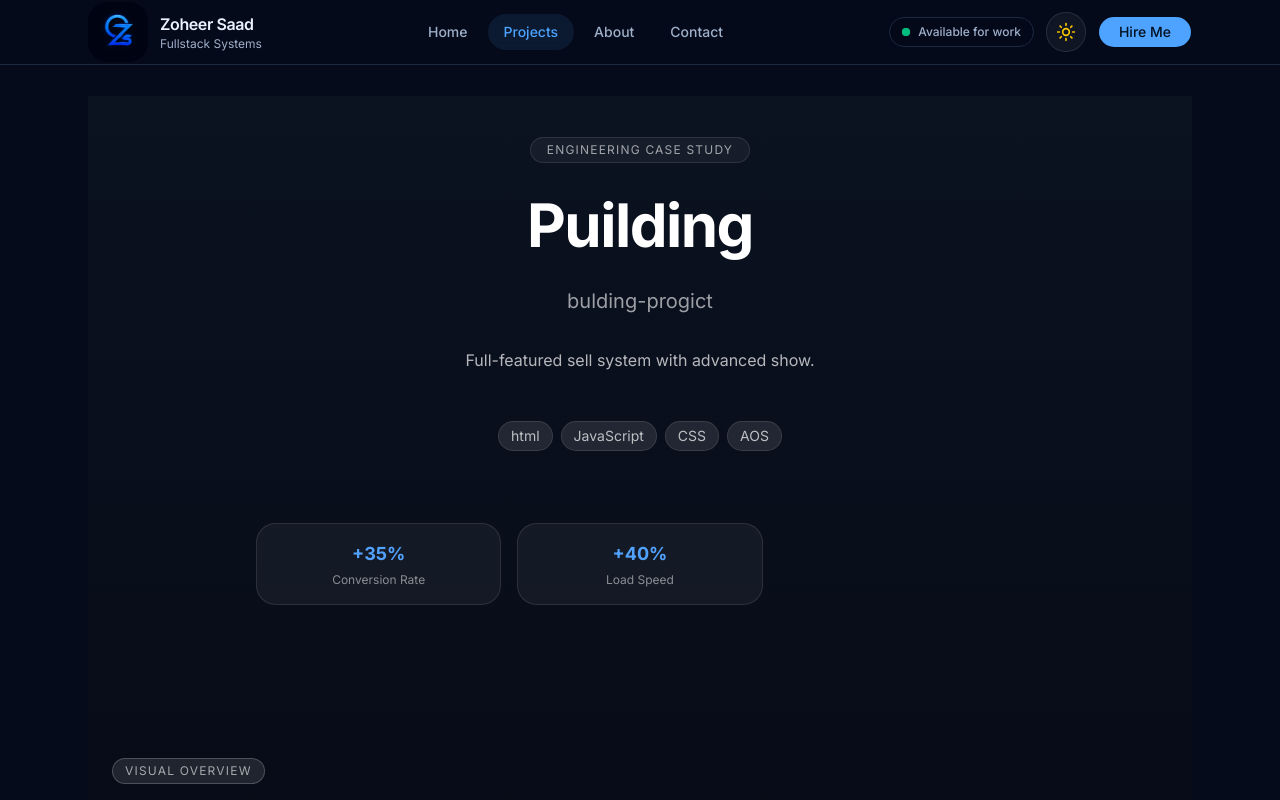
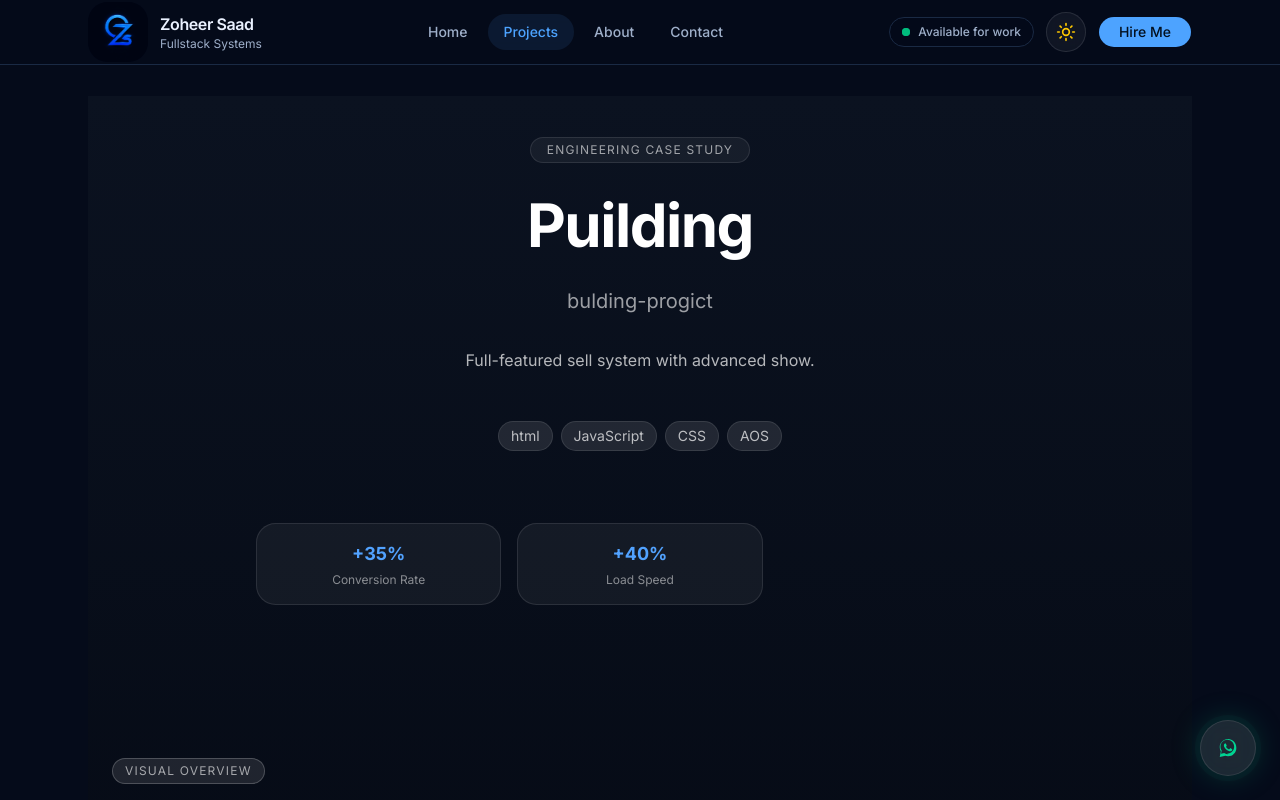
Before and after one commit to odaysaad2003-png/portfolio-SaaS, a Next.js app: page /projects/bulding-progict in a window 1280 px wide. Shown: the top 800 px of the page. Built offline with nearby package versions, Linux system fonts and the light colour scheme.

Commit message:
complet feat logec and component for watsap and scrol to top

```diff
--- a/src/app/(public)/layout.tsx
+++ b/src/app/(public)/layout.tsx
@@ -6,6 +6,11 @@ import "../../style/globals.css";
 import {cn} from "@/lib/utils";
 import {ThemeProvider} from "@/components/theme/theme-provider";
 import {AppShell} from "@/components/layout/app-shell";
+
+
+import {FloatingActions} from "@/features/floating-actions/components/floating-actions";
+import {FloatingActionsProvider} from "@/features/floating-actions/context/floating-actions-provider";
+
 
 const inter = Inter({
     subsets: ["latin"],
@@ -31,7 +36,13 @@ export default function RootLayout({children}: {children: React.ReactNode}) {
         >
             <body className="theme-aware min-h-full flex flex-col font-sans">
                 <ThemeProvider>
-                    <AppShell>{children}</AppShell>
+                    <AppShell>
+                        {" "}
+                        <FloatingActionsProvider>
+                            {children}
+                            <FloatingActions />
+                        </FloatingActionsProvider>
+                    </AppShell>
                 </ThemeProvider>
             </body>
         </html>
--- a/src/features/floating-actions/components/floating-actions.tsx
+++ b/src/features/floating-actions/components/floating-actions.tsx
@@ -0,0 +1,11 @@
+import {ScrollToTopButton} from "./scroll-to-top-button";
+import {WhatsappFloatingButton} from "./whatsapp-floating-button";
+
+export function FloatingActions() {
+    return (
+        <div className="fixed bottom-5 right-5 z-50 flex flex-col items-end gap-3 sm:bottom-6 sm:right-6">
+            <ScrollToTopButton />
+            <WhatsappFloatingButton />
+        </div>
+    );
+}
--- a/src/features/floating-actions/components/scroll-to-top-button.tsx
+++ b/src/features/floating-actions/components/scroll-to-top-button.tsx
@@ -0,0 +1,31 @@
+"use client";
+
+import {AnimatePresence, motion} from "framer-motion";
+import {ArrowUp} from "lucide-react";
+
+import {useFloatingActionsContext} from "../context/floating-actions-provider";
+
+export function ScrollToTopButton() {
+    const {showScrollTop, scrollToTop} = useFloatingActionsContext();
+
+    return (
+        <AnimatePresence>
+            {showScrollTop && (
+                <motion.button
+                    type="button"
+                    onClick={scrollToTop}
+                    aria-label="Scroll back to top"
+                    initial={{opacity: 0, scale: 0.6, y: 20}}
+                    animate={{opacity: 1, scale: 1, y: 0}}
+                    exit={{opacity: 0, scale: 0.6, y: 20}}
+                    transition={{type: "spring", stiffness: 260, damping: 22}}
+                    whileHover={{scale: 1.08}}
+                    whileTap={{scale: 0.94}}
+                    className="flex h-11 w-11 items-center justify-center rounded-full border border-white/10 bg-white/10 text-white/80 shadow-[0_0_25px_rgba(59,130,246,0.2)] backdrop-blur-xl transition-colors hover:border-blue-400/30 hover:text-blue-300 focus-visible:outline-none focus-visible:ring-2 focus-visible:ring-blue-400/60 focus-visible:ring-offset-2 focus-visible:ring-offset-[#05060a] sm:h-12 sm:w-12"
+                >
+                    <ArrowUp className="h-5 w-5" aria-hidden="true" />
+                </motion.button>
+            )}
+        </AnimatePresence>
+    );
+}
--- a/src/features/floating-actions/components/whatsapp-floating-button.tsx
+++ b/src/features/floating-actions/components/whatsapp-floating-button.tsx
@@ -0,0 +1,40 @@
+"use client";
+
+import {motion} from "framer-motion";
+
+import {useFloatingActionsContext} from "../context/floating-actions-provider";
+
+function WhatsappIcon() {
+    return (
+        <svg viewBox="0 0 32 32" width="22" height="22" fill="currentColor" aria-hidden="true">
+            <path d="M16.04 3C9.37 3 3.96 8.4 3.96 15.05c0 2.23.6 4.32 1.65 6.12L4 29l8.02-1.57a12.1 12.1 0 0 0 4.02.68c6.67 0 12.08-5.4 12.08-12.06C28.12 8.4 22.71 3 16.04 3Zm0 21.94a9.9 9.9 0 0 1-5.05-1.39l-.36-.21-4.76.93.94-4.62-.24-.38a9.84 9.84 0 0 1-1.53-5.27c0-5.47 4.46-9.92 9.96-9.92 5.5 0 9.96 4.45 9.96 9.92 0 5.47-4.46 9.94-9.96 9.94Zm5.47-7.43c-.3-.15-1.77-.87-2.04-.97-.27-.1-.47-.15-.67.15-.2.3-.77.97-.94 1.17-.17.2-.35.22-.65.07-.3-.15-1.25-.46-2.38-1.46-.88-.78-1.47-1.74-1.65-2.04-.17-.3-.02-.46.13-.61.13-.13.3-.35.45-.52.15-.17.2-.3.3-.5.1-.2.05-.37-.02-.52-.07-.15-.67-1.6-.92-2.2-.24-.58-.49-.5-.67-.51h-.57c-.2 0-.52.07-.79.37-.27.3-1.04 1.02-1.04 2.48 0 1.46 1.07 2.87 1.22 3.07.15.2 2.1 3.2 5.08 4.49.71.31 1.26.49 1.69.62.71.23 1.36.2 1.87.12.57-.08 1.77-.72 2.02-1.42.25-.7.25-1.3.17-1.42-.07-.13-.27-.2-.57-.35Z" />
+        </svg>
+    );
+}
+
+export function WhatsappFloatingButton() {
+    const {whatsappUrl} = useFloatingActionsContext();
+
+    return (
+        <motion.a
+            href={whatsappUrl}
+            target="_blank"
+            rel="noopener noreferrer"
+            aria-label="Chat on WhatsApp"
+            initial={{opacity: 0, scale: 0.6, y: 20}}
+            animate={{opacity: 1, scale: 1, y: 0}}
+            transition={{type: "spring", stiffness: 260, damping: 20, delay: 0.4}}
+            whileHover={{scale: 1.08}}
+            whileTap={{scale: 0.94}}
+            className="group relative flex h-12 w-12 items-center justify-center rounded-full border border-white/10 bg-white/10 text-emerald-400 shadow-[0_0_30px_rgba(16,185,129,0.25)] backdrop-blur-xl transition-colors hover:border-emerald-400/30 hover:text-emerald-300 focus-visible:outline-none focus-visible:ring-2 focus-visible:ring-emerald-400/60 focus-visible:ring-offset-2 focus-visible:ring-offset-[#05060a] sm:h-14 sm:w-14"
+        >
+            <motion.span
+                aria-hidden="true"
+                className="absolute inset-0 rounded-full bg-emerald-400/20"
+                animate={{opacity: [0.35, 0, 0.35], scale: [1, 1.4, 1]}}
+                transition={{duration: 2.4, repeat: Infinity, ease: "easeInOut"}}
+            />
+            <WhatsappIcon />
+        </motion.a>
+    );
+}
--- a/src/features/floating-actions/context/floating-actions-provider.tsx
+++ b/src/features/floating-actions/context/floating-actions-provider.tsx
@@ -0,0 +1,24 @@
+"use client";
+
+import {createContext, useContext, type ReactNode} from "react";
+
+import {useFloatingActions} from "../hooks/use-floating-actions";
+import type {FloatingActionsContextValue} from "../types/floating-actions";
+
+const FloatingActionsContext = createContext<FloatingActionsContextValue | null>(null);
+
+export function FloatingActionsProvider({children}: {children: ReactNode}) {
+    const value = useFloatingActions();
+
+    return <FloatingActionsContext.Provider value={value}>{children}</FloatingActionsContext.Provider>;
+}
+
+export function useFloatingActionsContext(): FloatingActionsContextValue {
+    const context = useContext(FloatingActionsContext);
+
+    if (!context) {
+        throw new Error("useFloatingActionsContext must be used within a FloatingActionsProvider");
+    }
+
+    return context;
+}
--- a/src/features/floating-actions/hooks/use-floating-actions.ts
+++ b/src/features/floating-actions/hooks/use-floating-actions.ts
@@ -0,0 +1,20 @@
+"use client";
+
+import {useCallback} from "react";
+
+import {buildWhatsappUrl, floatingActionsConfig} from "../lib/floating-actions.config";
+import type {FloatingActionsContextValue} from "../types/floating-actions";
+import {useScrollThreshold} from "./use-scroll-threshold";
+
+export function useFloatingActions(): FloatingActionsContextValue {
+    const {whatsapp, scrollTop} = floatingActionsConfig;
+
+    const whatsappUrl = buildWhatsappUrl(whatsapp.phoneNumber, whatsapp.defaultMessage);
+    const showScrollTop = useScrollThreshold(scrollTop.threshold);
+
+    const scrollToTop = useCallback(() => {
+        window.scrollTo({top: 0, behavior: "smooth"});
+    }, []);
+
+    return {whatsappUrl, showScrollTop, scrollToTop};
+}
--- a/src/features/floating-actions/hooks/use-scroll-threshold.ts
+++ b/src/features/floating-actions/hooks/use-scroll-threshold.ts
@@ -0,0 +1,23 @@
+"use client";
+
+import {useEffect, useState} from "react";
+
+export function useScrollThreshold(threshold: number): boolean {
+    const [isPastThreshold, setIsPastThreshold] = useState(false);
+
+    useEffect(() => {
+        const handleScroll = () => {
+            setIsPastThreshold(window.scrollY > threshold);
+        };
+
+        handleScroll();
+
+        window.addEventListener("scroll", handleScroll, {passive: true});
+
+        return () => {
+            window.removeEventListener("scroll", handleScroll);
+        };
+    }, [threshold]);
+
+    return isPastThreshold;
+}
--- a/src/features/floating-actions/lib/floating-actions.config.ts
+++ b/src/features/floating-actions/lib/floating-actions.config.ts
@@ -0,0 +1,19 @@
+import type {FloatingActionsConfig} from "../types/floating-actions";
+
+export const floatingActionsConfig: FloatingActionsConfig = {
+    whatsapp: {
+        // Digits only, country code first, no "+" and no spaces. Example: "970599123456"
+        phoneNumber: "972597655228",
+        defaultMessage: "Hi Oday, I'd like to discuss a project.",
+    },
+    scrollTop: {
+        threshold: 500,
+    },
+};
+
+export function buildWhatsappUrl(phoneNumber: string, message: string): string {
+    const sanitizedPhone = phoneNumber.replace(/\D/g, "");
+    const encodedMessage = encodeURIComponent(message);
+
+    return `https://wa.me/${sanitizedPhone}?text=${encodedMessage}`;
+}
```
Also changed, not shown: src/features/floating-actions/types/floating-actions.ts (+19 -0 lines).
